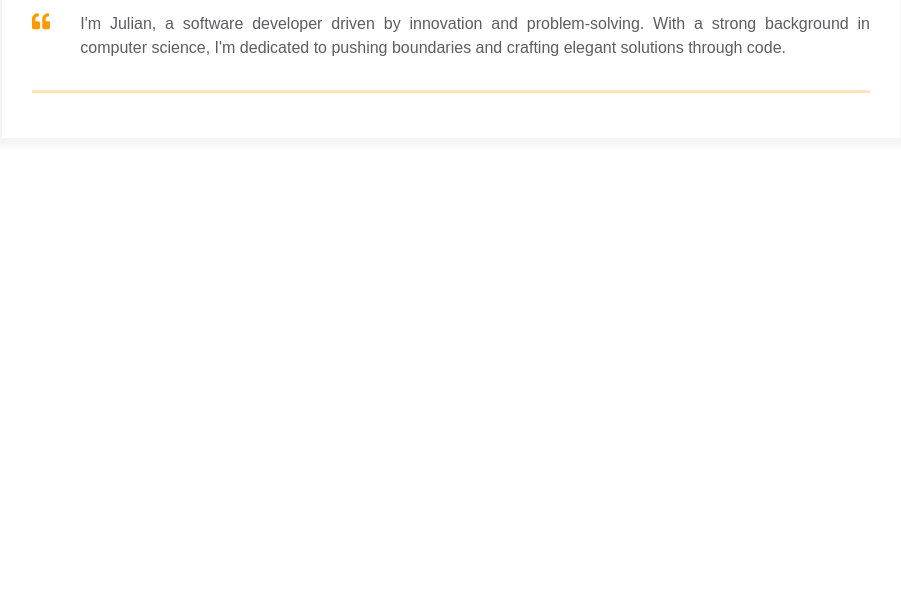
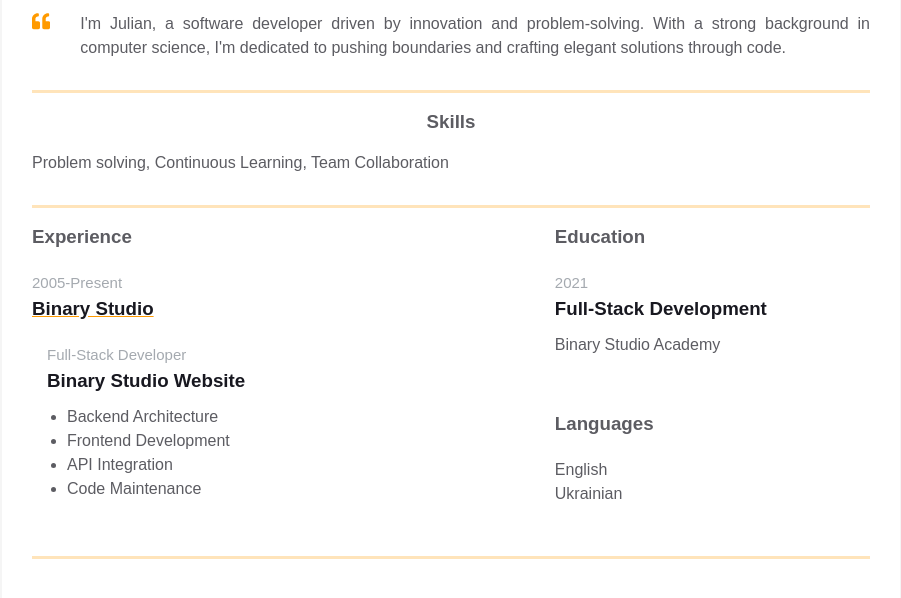
Before and after one commit to JulianArdila/homepage, a plain HTML site: page index.html in a window 1280 px wide. Shown: the part 338-936 px from the top of the page, without its empty margins (189-1090 px from the left). Before the commit the page ends 800 px from the top, so only its background shows below. Drawn offline with Linux system fonts and the light colour scheme.

Commit message:
Adding sections Expirience and Education

```diff
--- a/index.html
+++ b/index.html
@@ -1,11 +1,13 @@
 <!DOCTYPE html>
 <html>
+
 <head>
   <meta charset="UTF-8" />
   <title>Résumé</title>
   <link rel="stylesheet" href="styles.css" />
   <meta name="viewport" content="width=device-width, initial-scale=1" />
 </head>
+
 <body>
   <main>
     <div class="resume">
@@ -26,12 +28,10 @@
               <a href="" rel="author" class="contact-info__item">
                 <div class="contact-info__item-icon-wrapper">
                   <svg class="contact-info__item-icon" xmlns="http://www.w3.org/2000/svg" viewBox="0 0 384 512">
-                      <path
-                        d="M172.268 501.67C26.97 291.031 0 269.413 0 192 0 85.961 85.961 0
+                    <path d="M172.268 501.67C26.97 291.031 0 269.413 0 192 0 85.961 85.961 0
                         192 0s192 85.961 192 192c0 77.413-26.97 99.031-172.268 309.67-9.535
                         13.774-29.93 13.773-39.464 0zM192 272c44.183 0 80-35.817
-                        80-80s-35.817-80-80-80-80 35.817-80 80 35.817 80 80 80z"
-                      ></path>
+                        80-80s-35.817-80-80-80-80 35.817-80 80 35.817 80 80 80z"></path>
                   </svg>
                 </div>
                 <span>Brisbane, Australia</span>
@@ -39,15 +39,13 @@
               <a href="https://ua.linkedin.com/company/binary-studio_241166" rel="author" class="contact-info__item">
                 <div class="contact-info__item-icon-wrapper">
                   <svg class="contact-info__item-icon" xmlns="http://www.w3.org/2000/svg" viewBox="0 0 448 512">
-                      <path
-                        d="M416 32H31.9C14.3 32 0 46.5 0 64.3v383.4C0 465.5 14.3 480 31.9
+                    <path d="M416 32H31.9C14.3 32 0 46.5 0 64.3v383.4C0 465.5 14.3 480 31.9
                         480H416c17.6 0 32-14.5 32-32.3V64.3c0-17.8-14.4-32.3-32-32.3zM135.4
                         416H69V202.2h66.5V416zm-33.2-243c-21.3 0-38.5-17.3-38.5-38.5S80.9
                         96 102.2 96c21.2 0 38.5 17.3 38.5 38.5 0 21.3-17.2 38.5-38.5
                         38.5zm282.1 243h-66.4V312c0-24.8-.5-56.7-34.5-56.7-34.6 0-39.9
                         27-39.9 54.9V416h-66.4V202.2h63.7v29.2h.9c8.9-16.8 30.6-34.5
-                        62.9-34.5 67.2 0 79.7 44.3 79.7 101.9V416z"
-                      ></path>
+                        62.9-34.5 67.2 0 79.7 44.3 79.7 101.9V416z"></path>
                   </svg>
                 </div>
                 <span>binary-studio</span>
@@ -61,15 +59,13 @@
           <div class="intro">
             <div class="intro__icon-wrapper">
               <svg class="intro__icon" xmlns="http://www.w3.org/2000/svg" viewBox="0 0 512 512">
-                  <path
-                    d="M464 256h-80v-64c0-35.3 28.7-64 64-64h8c13.3 0 24-10.7
+                <path d="M464 256h-80v-64c0-35.3 28.7-64 64-64h8c13.3 0 24-10.7
                     24-24V56c0-13.3-10.7-24-24-24h-8c-88.4 0-160 71.6-160 160v240c0
                     26.5 21.5 48 48 48h128c26.5 0 48-21.5
                     48-48V304c0-26.5-21.5-48-48-48zm-288 0H96v-64c0-35.3 28.7-64
                     64-64h8c13.3 0 24-10.7 24-24V56c0-13.3-10.7-24-24-24h-8C71.6 32 0
                     103.6 0 192v240c0 26.5 21.5 48 48 48h128c26.5 0
-                    48-21.5 48-48V304c0-26.5-21.5-48-48-48z"
-                  ></path>
+                    48-21.5 48-48V304c0-26.5-21.5-48-48-48z"></path>
               </svg>
             </div>
             <p class="intro_text">I'm Julian, a software developer driven by innovation and
@@ -79,7 +75,62 @@
           </div>
         </div>
       </div>
+      <div class="container">
+        <div class="resume__block">
+          <div class="skills">
+            <h3 class="skills__header">Skills</h3>
+            <p class="skills__text">Problem solving, Continuous Learning, Team Collaboration</p>
+          </div>
+        </div>
+      </div>
+      <div class="container">
+        <div class="resume__block">
+          <div class="main-info fh">
+            <div class="experiences">
+
+              <h3 class="experiences__header">Experience</h3>
+              <div class="experiences__company">
+                <div class="experiences__company-header">
+                  <span class="experiences__company-header-durability">2005-Present</span>
+                  <h3 class="experiences__company-header-name">Binary Studio</h3>
+                </div>
+
+                <div class="experiences__company-project">
+                  <span class="experiences__company-project-role">Full-Stack Developer</span>
+                  <h3 class="experiences__company-project-name">Binary Studio Website</h3>
+                  <ul class="experiences__company-project-responsibilities">
+                    <li>Backend Architecture</li>
+                    <li>Frontend Development</li>
+                    <li>API Integration</li>
+                    <li>Code Maintenance</li>
+                  </ul>
+                </div>
+              </div>
+            </div>
+
+            <div class="additional-info fv">
+              <div class="additional-info fv">
+                <div class="additional-info__education">
+                  <h3 class="additional-info__education-header">Education</h3>
+                  <div class="additional-info__education-university">
+                    <span class="additional-info__education-university-durability"> 2021 </span>
+                    <h3 class="additional-info__education-university-speciality">Full-Stack Development</h3>
+                    <p class="additional-info__education-university-name">Binary Studio Academy</p>
+                  </div>
+                </div>
+
+                <div class="additional-info__languages">
+                  <h3 class="additional-info__languages-header">Languages</h3>
+                  <p class="additional-info__languages-item">English</p>
+                  <p class="additional-info__languages-item">Ukrainian</p>
+                </div>
+              </div>
+            </div>
+          </div>
+        </div>
+      </div>
     </div>
   </main>
 </body>
+
 </html>
```
Lines whose indentation alone changed are shown as unchanged.
